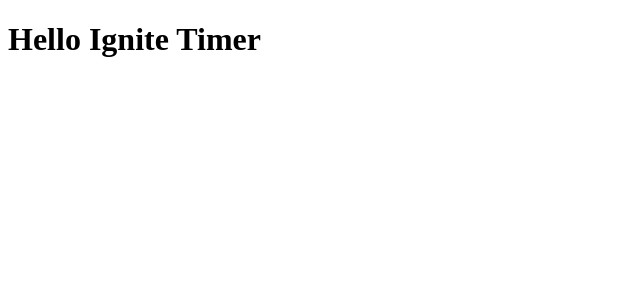
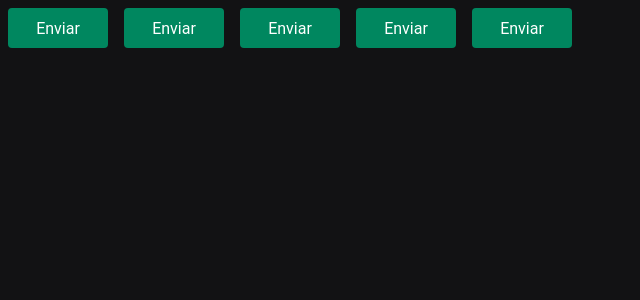
Before and after one commit to vitorsemidio-dev/ignite-timer, a React (Vite) app: page / in a window 1280 px wide. Shown: the top 300 px of the page, without its empty margins (0-640 px from the left). Built offline with nearby package versions, Linux system fonts and the light colour scheme.

Commit message:
feat: instalação style-components e setup cores e fontes

```diff
--- a/index.html
+++ b/index.html
@@ -1,10 +1,13 @@
 <!DOCTYPE html>
-<html lang="en">
+<html lang="pt-br">
   <head>
     <meta charset="UTF-8" />
-    <link rel="icon" type="image/svg+xml" href="/vite.svg" />
+    <link rel="preconnect" href="https://fonts.googleapis.com" />
+    <link rel="preconnect" href="https://fonts.gstatic.com" crossorigin />
+
+    <link rel="icon" type="image/png" href="/favicon.png" />
     <meta name="viewport" content="width=device-width, initial-scale=1.0" />
-    <title>Vite + React + TS</title>
+    <title>Ignite Timer</title>
   </head>
   <body>
     <div id="root"></div>
--- a/package.json
+++ b/package.json
@@ -10,11 +10,13 @@
   },
   "dependencies": {
     "react": "^18.2.0",
-    "react-dom": "^18.2.0"
+    "react-dom": "^18.2.0",
+    "styled-components": "^5.3.5"
   },
   "devDependencies": {
     "@types/react": "^18.0.15",
     "@types/react-dom": "^18.0.6",
+    "@types/styled-components": "^5.1.25",
     "@vitejs/plugin-react": "^2.0.0",
     "typescript": "^4.6.4",
     "vite": "^3.0.0"
--- a/src/App.tsx
+++ b/src/App.tsx
@@ -1,6 +1,17 @@
+import { ThemeProvider } from "styled-components";
+import { Button } from './components/Button';
+import { GlobalStyle } from "./styles/global";
+import { defaultTheme } from "./styles/themes/default";
 
 export function App() {
   return (
-    <h1>Hello Ignite Timer</h1>
+    <ThemeProvider theme={defaultTheme}>
+      <GlobalStyle />
+      <Button variant="primary" />
+      <Button variant="secondary" />
+      <Button variant="success" />
+      <Button variant="danger" />
+      <Button />
+    </ThemeProvider>
   )
 }
--- /dev/null
+++ b/src/components/Button.styles.ts
@@ -0,0 +1,24 @@
+import styled from "styled-components";
+
+export type ButtonVariant = 'primary' | 'secondary' | 'danger' | 'success';
+
+interface ButtonContainerProps {
+  variant: ButtonVariant;
+}
+
+const buttonVariants = {
+  primary: 'purple',
+  secondary: 'orange',
+  danger: 'red',
+  success: 'green'
+}
+
+export const ButtonContainer = styled.button<ButtonContainerProps>`
+  width: 100px;
+  height: 40px;
+  border-radius: 4px;
+  border: 0;
+  margin: 8px;
+  background-color: ${props => props.theme['green-500']};
+  color: ${props => props.theme.white};
+`;
--- /dev/null
+++ b/src/components/Button.tsx
@@ -0,0 +1,9 @@
+import { ButtonContainer, ButtonVariant } from "./Button.styles";
+
+interface ButtonProps {
+  variant?: ButtonVariant;
+}
+
+export function Button({ variant = 'primary' }: ButtonProps) {
+  return <ButtonContainer variant={variant}>Enviar</ButtonContainer>
+}
--- /dev/null
+++ b/src/styles/global.ts
@@ -0,0 +1,22 @@
+import { createGlobalStyle } from 'styled-components'
+
+export const GlobalStyle = createGlobalStyle`
+  * {
+    margin: 0;
+    padding: 0;
+    box-sizing: border-box;
+  }
+  :focus {
+    outline: none;
+    box-shadow: 0 0 0 2px ${props => props.theme['green-500']};
+  }
+  body {
+    background: ${props => props.theme['gray-900']};
+    color: ${props => props.theme['gray-300']};
+  }
+  body, input, textarea, button {
+    font-family: 'Roboto', sans-serif;
+    font-weight: 400;
+    font-size: 1rem;
+  }
+`;
--- /dev/null
+++ b/src/styles/themes/default.ts
@@ -0,0 +1,21 @@
+export const defaultTheme = {
+  white: '#FFF',
+
+  'gray-100': '#E1E1E6',
+  'gray-300': '#C4C4CC',
+  'gray-400': '#8D8D99',
+  'gray-500': '#7C7C8A',
+  'gray-600': '#323238',
+  'gray-700': '#29292E',
+  'gray-800': '#202024',
+  'gray-900': '#121214',
+
+  'green-300': '#00B37E',
+  'green-500': '#00875F',
+  'green-700': '#015F43',
+
+  'red-500': '#AB222E',
+  'red-700': '#7A1921',
+
+  'yellow-500': '#FBA94C',
+}
```
Also changed, not shown: src/@types/styled.d.ts (added, +8 -0 lines), favicon.png (added), 1 other file (tests, documents, lock files or other folders).
